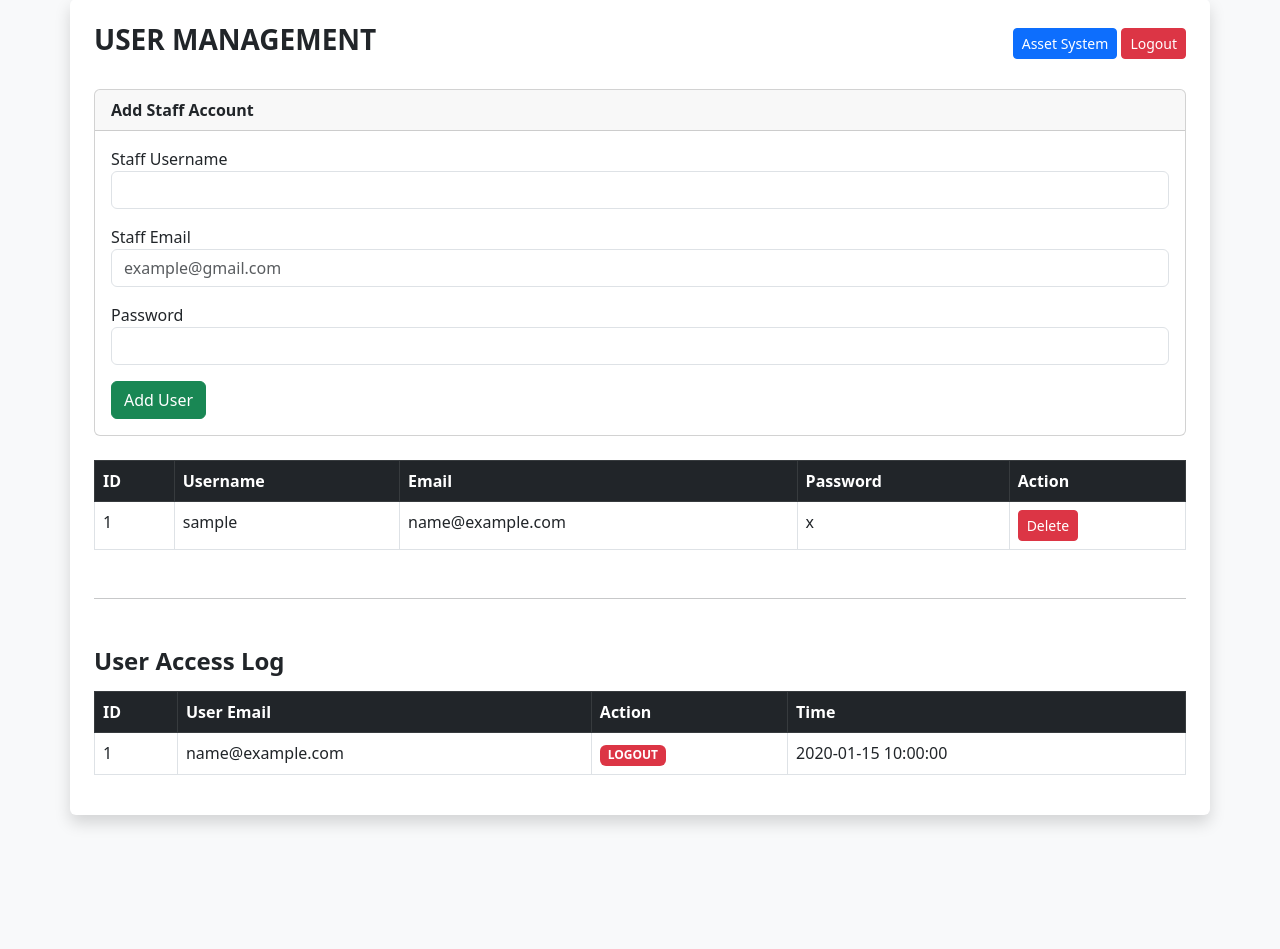
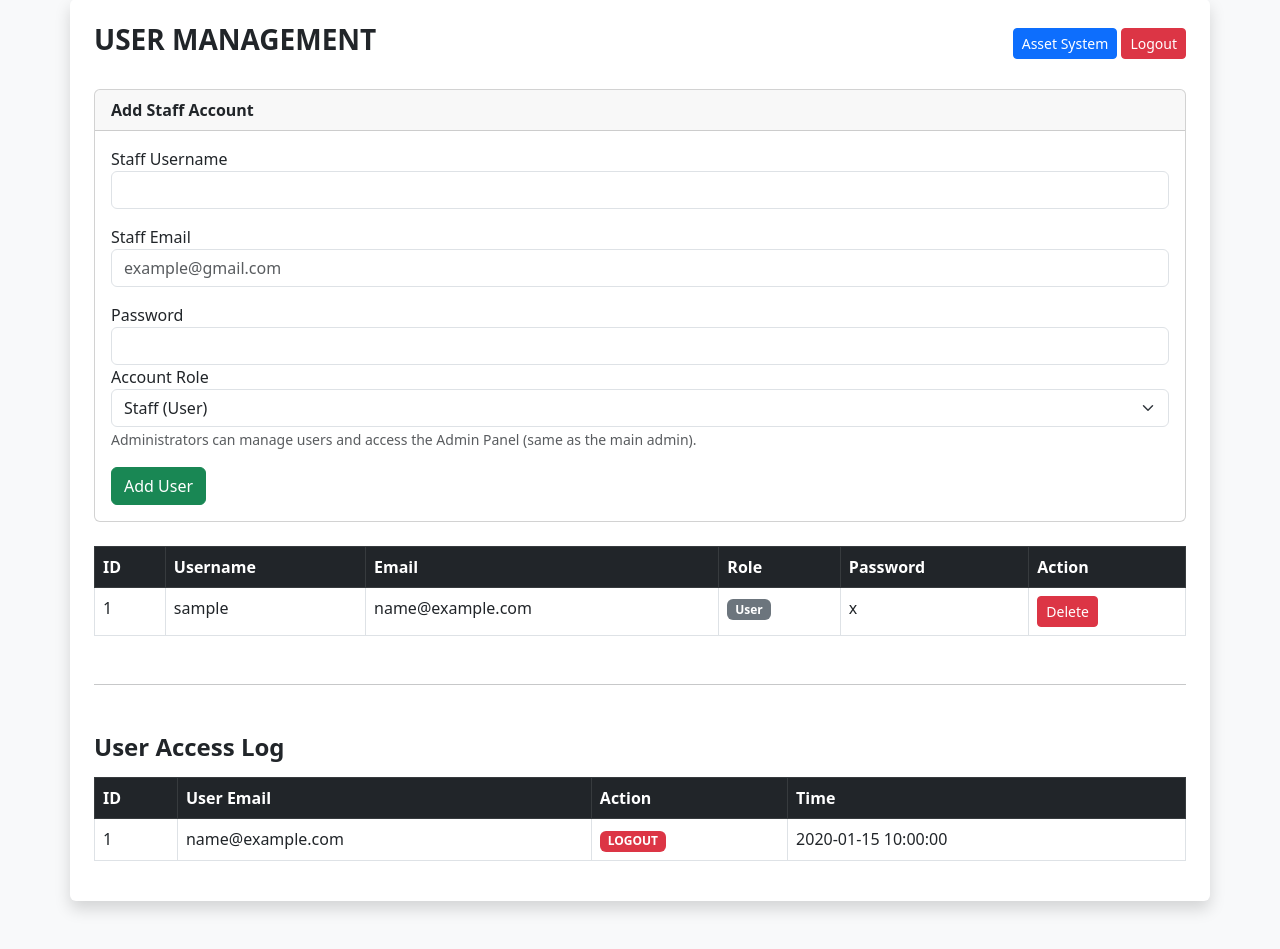
Before and after one commit to Fakhrul0029/Asset-Tracker-System-New-, a Flask app: page /admin in a window 1280 px wide. Shown: the part 49-998 px from the top of the page. Before the commit the page ends 875 px from the top, so only its background shows below. Run offline with Flask 3, Linux system fonts and the light colour scheme; the visitor is signed in with stand-in values (Sample User, id 1); a database or web service that is not in the repository returns one stand-in record (values such as "Sample title"); some libraries are stand-ins or nearby versions.

Commit message:
Replace div with motion component in admin template

```diff
--- a/templates/admin.html
+++ b/templates/admin.html
@@ -15,13 +15,13 @@
 <div class="container bg-white p-4 rounded shadow">
 
     <!-- TOP BAR -->
-    <div class="d-flex justify-content-between align-items-center mb-4">
+    <motion class="d-flex justify-content-between align-items-center mb-4">
 
         <h3 class="fw-bold">
             USER MANAGEMENT
         </h3>
 
-        <div>
+        <motion>
 
             <a href="/"
                class="btn btn-primary btn-sm">
@@ -37,9 +37,9 @@
 
             </a>
 
-        </div>
+        </motion>
 
-    </div>
+    </motion>
 
     <!-- FLASH MESSAGE -->
     {% with messages = get_flashed_messages() %}
@@ -59,11 +59,11 @@
     <!-- ADD USER -->
     <div class="card mb-4">
 
-        <div class="card-header fw-bold">
+        <motion class="card-header fw-bold">
 
             Add Staff Account
 
-        </div>
+        </motion>
 
         <div class="card-body">
 
@@ -97,7 +97,7 @@
 
                 </div>
 
-                <div class="mb-3">
+                <motion class="mb-3">
 
                     <label>
                         Password
@@ -107,6 +107,32 @@
                            name="password"
                            class="form-control"
                            required>
+
+                </motion>
+
+                <div class="mb-3">
+
+                    <label>
+                        Account Role
+                    </label>
+
+                    <select name="role"
+                            class="form-select"
+                            required>
+
+                        <option value="user">
+                            Staff (User)
+                        </option>
+
+                        <option value="admin">
+                            Administrator
+                        </option>
+
+                    </select>
+
+                    <small class="text-muted">
+                        Administrators can manage users and access the Admin Panel (same as the main admin).
+                    </small>
 
                 </div>
 
@@ -132,6 +158,7 @@
                 <th>ID</th>
                 <th>Username</th>
                 <th>Email</th>
+                <th>Role</th>
                 <th>Password</th>
                 <th>Action</th>
 
@@ -150,6 +177,24 @@
                 <td>{{ user.username }}</td>
 
                 <td>{{ user.email }}</td>
+
+                <td>
+
+                    {% if user.role == 'admin' or user.username == 'admin' %}
+
+                        <span class="badge bg-danger">
+                            Admin
+                        </span>
+
+                    {% else %}
+
+                        <span class="badge bg-secondary">
+                            User
+                        </span>
+
+                    {% endif %}
+
+                </td>
 
                 <td>{{ user.password }}</td>
 
@@ -246,7 +291,7 @@
 
     </table>
 
-</div>
+</motion>
 
 </body>
 </html>
```
